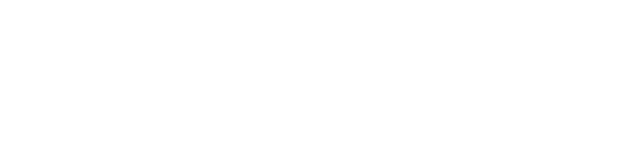
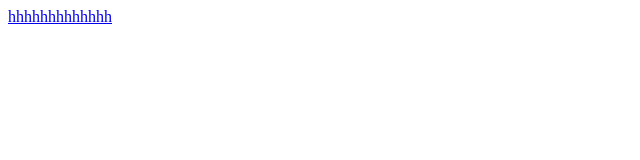
Before and after one commit to 16SULPHUR/PRODUCT-BARCODE-LOOKUP-API, a website: page public/index.html in a window 1280 px wide. Shown: the whole page, without its empty margins (0-640 px from the left). Drawn offline with Linux system fonts and the light colour scheme.

Commit message:
added link

```diff
--- a/public/index.html
+++ b/public/index.html
@@ -6,6 +6,6 @@
     <title>Document</title>
 </head>
 <body>
-
+    <a href="/p">hhhhhhhhhhhhh</a>
 </body>
 </html>
```
